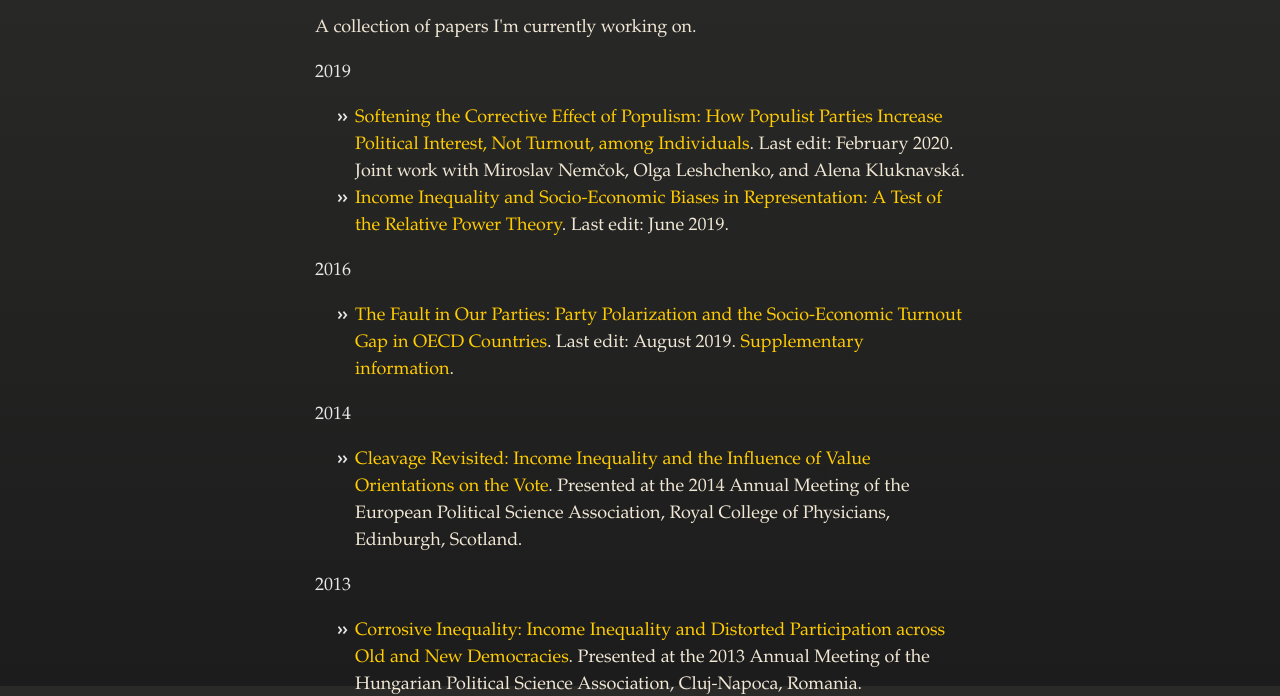
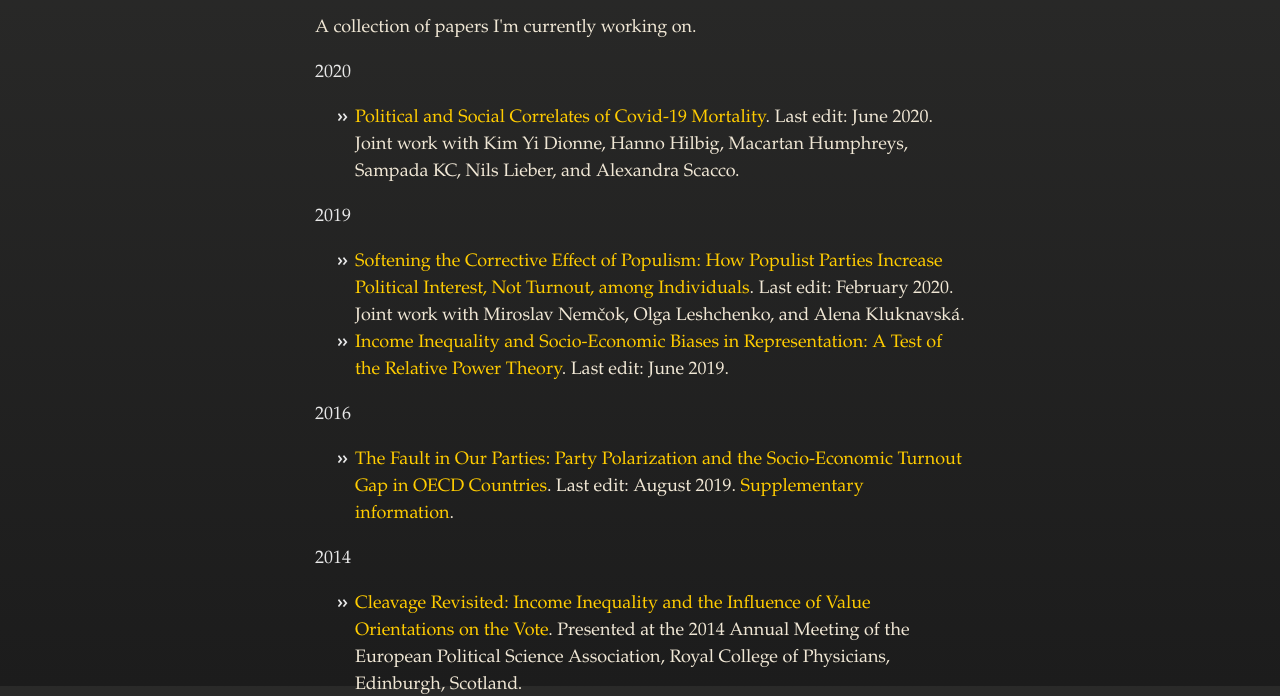
Before and after one commit to cmbosancianu/cmbosancianu.github.io, a plain HTML site: page working/index.html in a window 1280 px wide. Shown: the part 114-810 px from the top of the page. Drawn offline with nearby package versions, Linux system fonts and the light colour scheme.

Commit message:
Updated working papers
Listed Covid-19 working paper.

```diff
--- a/working/index.html
+++ b/working/index.html
@@ -27,6 +27,13 @@
         </div>
 
 <p>A collection of papers I'm currently working on.</p>
+
+<h4>2020</h4>
+<p>
+<ul>
+  <li><a href="https://osf.io/preprints/socarxiv/ub3zd/">Political and Social Correlates of Covid-19 Mortality</a>. Last edit: June 2020. Joint work with Kim Yi Dionne, Hanno Hilbig, Macartan Humphreys, Sampada KC, Nils Lieber, and Alexandra Scacco.</li>
+</ul>
+</p>
 
 <h4>2019</h4>
 <p>
```
